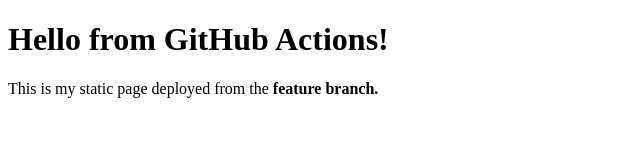
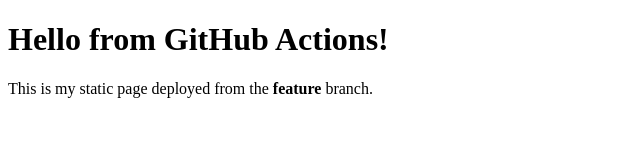
Before and after one commit to FitoreZiba/SI_2025_lab3_233068, a plain HTML site: page index.html in a window 1280 px wide. Shown: the full height of the page, 0-640 px from the left. Drawn offline with Linux system fonts and the light colour scheme.

```diff
--- a/index.html
+++ b/index.html
@@ -5,6 +5,6 @@
 </head>
 <body>
   <h1>Hello from GitHub Actions!</h1>
-  <p>This is my static page deployed from the <strong>feature<strong> branch.</p>
+  <p>This is my static page deployed from the <strong>feature</strong> branch.</p>
 </body>
 </html>
```
